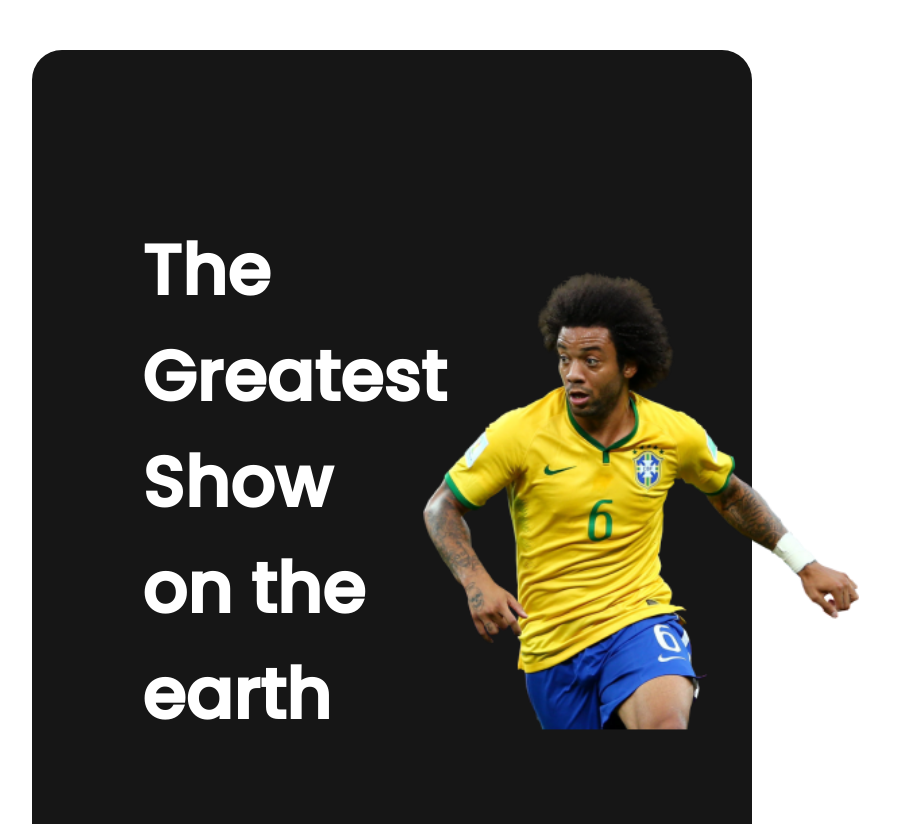
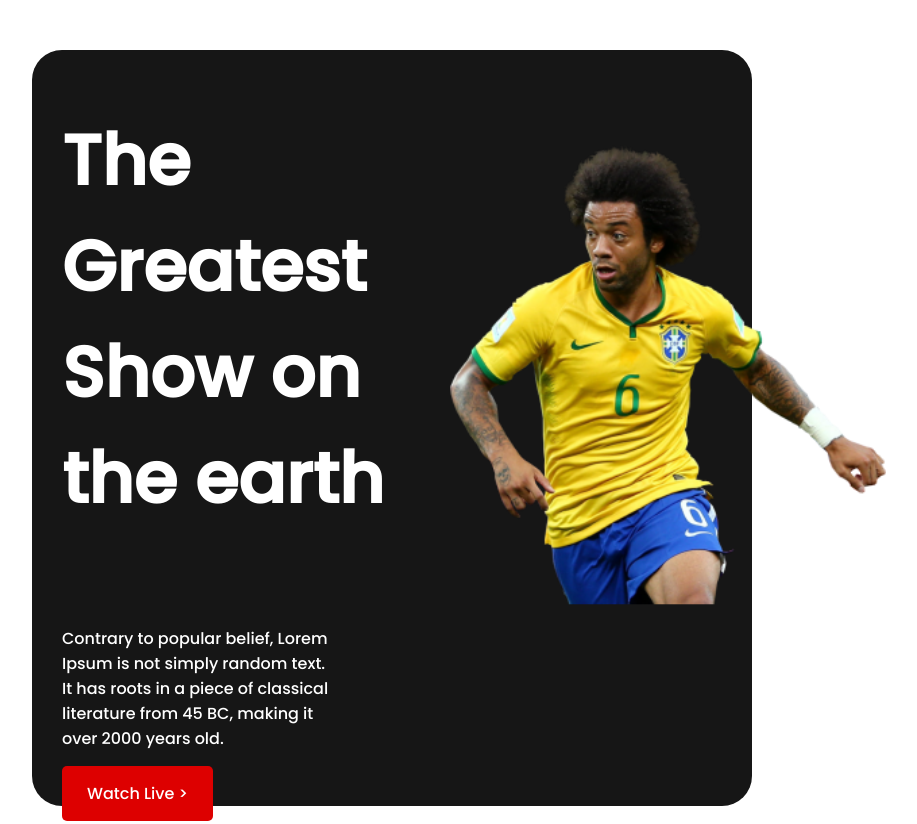
Before and after one commit to NeyamulOmy/world-cup, a plain HTML site: page index.html in a window 1280 px wide. Shown: the top 824 px of the page, without its empty margins (248-1165 px from the left). Drawn offline with Linux system fonts and the light colour scheme.

Commit message:
fixed watch live link

```diff
--- a/index.html
+++ b/index.html
@@ -18,11 +18,11 @@
         <div class="banner">
             <div class="banner-text">
                 <h2>The Greatest Show on the earth</h2>
-                <p>Contrary to popular belief, Lorem Ipsum is not simply <br>
-                    random text. It has roots in a piece of classical <br> literature from 45 BC, making it over 2000
+                <p>Contrary to popular belief, Lorem Ipsum is not simply
+                    random text. It has roots in a piece of classical literature from 45 BC, making it over 2000
                     years
                     old.</p>
-                <a target="_blank" href="https://youtube.com" class="watch-live">Watch Live ></a>
+                <div><a target="_blank" href="https://youtube.com" class="watch-live">Watch Live ></a></div>
             </div>
             <div class="banner-image">
                 <img src="./assets/Banner Image.png" alt="">
--- a/styles/style.css
+++ b/styles/style.css
@@ -17,10 +17,13 @@ main {
     background-color: #161616;
     border-radius: 30px;
     margin: 50px 140px 140px 140px;
-    padding: 110px 110px 0px 110px;
+    padding-left: 30px;
 }
 
 .banner-text {
+    display: flex;
+    flex-direction: column;
+    row-gap: 20px;
     color: white;
     font-family: 'Poppins', sans-serif;
     width: 50%;
@@ -40,7 +43,7 @@ main {
 .banner-text p {
     font-size: 16px;
     font-weight: 400;
-    margin-bottom: 40px;
+    margin-bottom: 10px;
 }
 
 .banner-text a {
```
